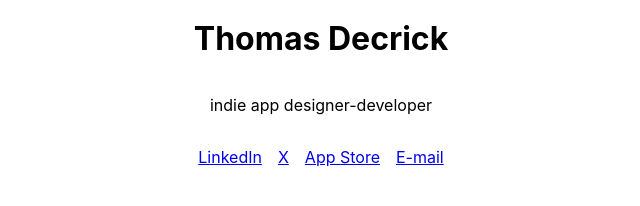
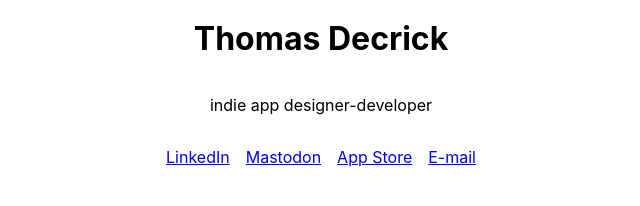
Before and after one commit to TD540/td540.github.io, a plain HTML site: page index.html in a window 1280 px wide. Shown: the part 418-624 px from the top of the page, without its empty margins (319-959 px from the left). Drawn offline with Linux system fonts and the light colour scheme.

Commit message:
done with Twitter/X

```diff
--- a/index.html
+++ b/index.html
@@ -61,7 +61,7 @@
     <p>indie app designer-developer</p>
     <ul>
       <li><a href="https://www.linkedin.com/in/thomasdecrick/">LinkedIn</a></li>
-      <li><a href="https://x.com/td540">X</a></li>
+      <li><a rel="me" href="https://mastodon.social/@TD540">Mastodon</a></li>
       <li><a href="https://apps.apple.com/au/developer/thomas-decrick/id1549373930">App Store</a></li>
       <li><a href="mailto:thomas.decrick@icloud.com">E-mail</a></li>
     </ul>
```
